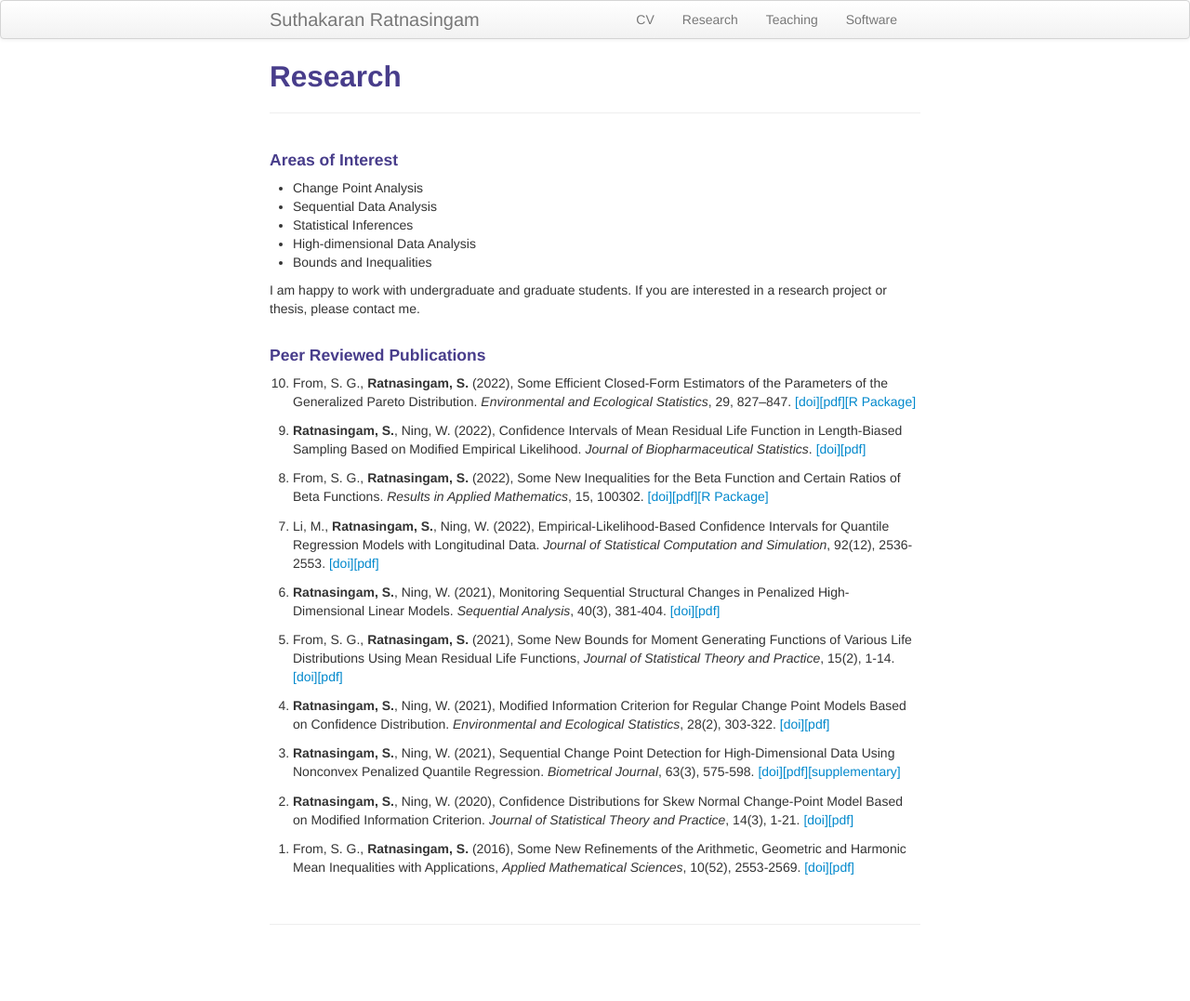
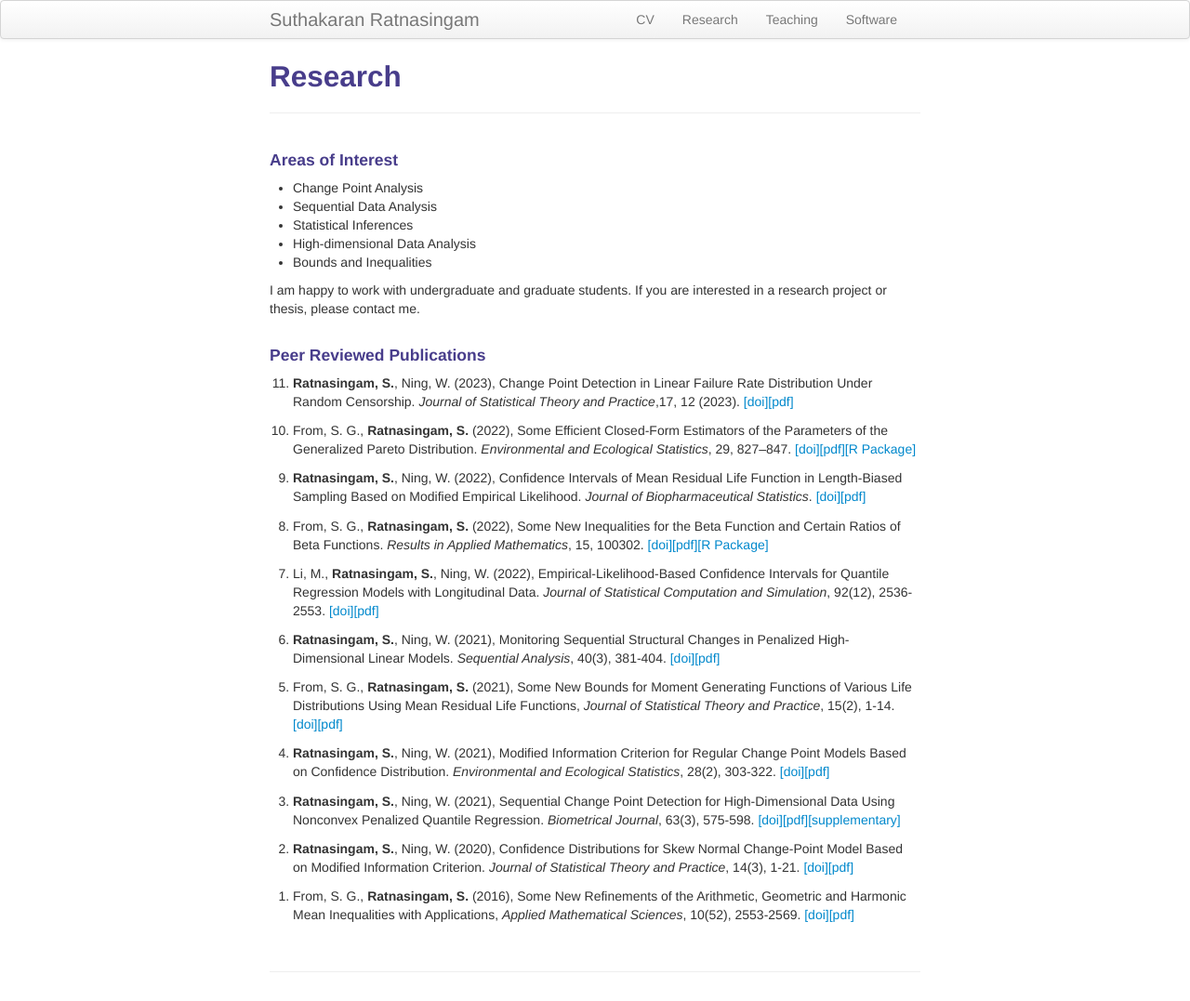
Before and after one commit to suthakaranr/suthakaranr.github.io, a Jekyll site: the page built from pages/Research.md, in a window 1280 px wide. Shown: the whole page at 93% size. Built offline with Jekyll 4.4.1, drawn with Linux system fonts in a browser that asks for light colours; before the commit the page ends 1026 px from its top, so only the background shows below that.

Commit message:
Update Research.md

```diff
--- a/pages/Research.md
+++ b/pages/Research.md
@@ -26,6 +26,8 @@ I am happy to work with undergraduate and graduate students. If you are interest
 
 <ol>
 
+   <li value="11"> <b>Ratnasingam, S.</b>, Ning, W. (2023), Change Point Detection in Linear Failure Rate Distribution Under Random Censorship. <i>Journal of Statistical Theory and Practice</i>,17, 12 (2023). <a style="text-decoration:none" href="https://doi.org/10.1007/s42519-022-00309-0" target="_blank" rel="noopener noreferrer">[doi]</a><a style="text-decoration:none" href="../assets/2022SWJSTP.pdf" target="_blank" rel="noopener noreferrer">[pdf]</a> </li> <br>
+
   <li value="10"> From, S. G.,  <b>Ratnasingam, S.</b> (2022), Some Efficient Closed-Form Estimators of the Parameters of the Generalized Pareto Distribution. <i>Environmental and Ecological Statistics</i>, 29, 827–847. <a style="text-decoration:none" href="https://doi.org/10.1007/s10651-022-00548-1" target="_blank" rel="noopener noreferrer">[doi]</a><a style="text-decoration:none" href="../assets/2022FSEES.pdf" target="_blank" rel="noopener noreferrer">[pdf]</a><a style="text-decoration:none" href="https://github.com/suthakaranr/EfficientClosedGPD" target="_blank" rel="noopener noreferrer">[R Package]</a> </li> <br>
 
   <li value="9"> <b>Ratnasingam, S.</b>, Ning, W. (2022), Confidence Intervals of Mean Residual Life Function in Length-Biased
```
